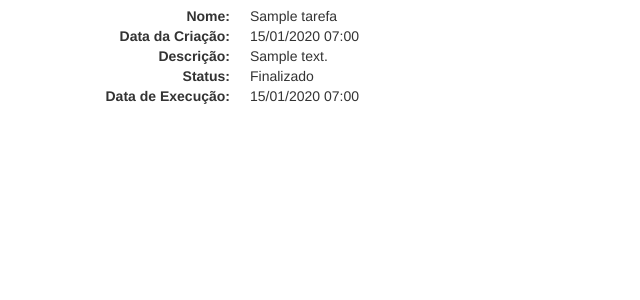
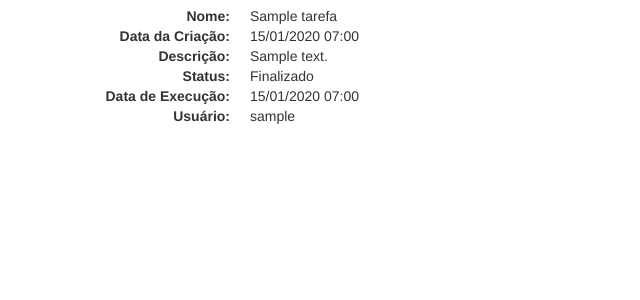
Before and after one commit to rafaelhenrique/minhas_tarefas_django, a Django app: page /tarefas/1/ in a window 1280 px wide. Shown: the part 179-479 px from the top of the page, without its empty margins (0-640 px from the left). Run offline with Django 3.2, Linux system fonts and the light colour scheme; tables that the repository leaves empty hold one stand-in row (values such as "Sample post"); some libraries are stand-ins or nearby versions.

Commit message:
Adding username on tarefa_detail template

```diff
--- a/tarefas/templates/tarefas/tarefa_detail.html
+++ b/tarefas/templates/tarefas/tarefa_detail.html
@@ -16,5 +16,7 @@
           <dt>Data de Execução:</dt>
           <dd>{{object.data_de_execucao|date:"d/m/Y H:i"}}</dd>
           {% endif %}
+          <dt>Usuário:</dt>
+          <dd>{{object.usuario}}</dd>
         </dl>
 {% endblock %}
```
